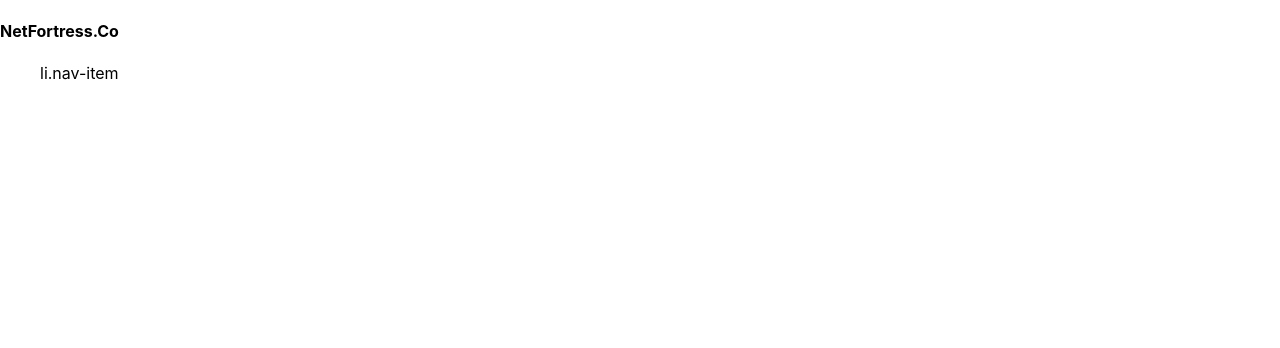
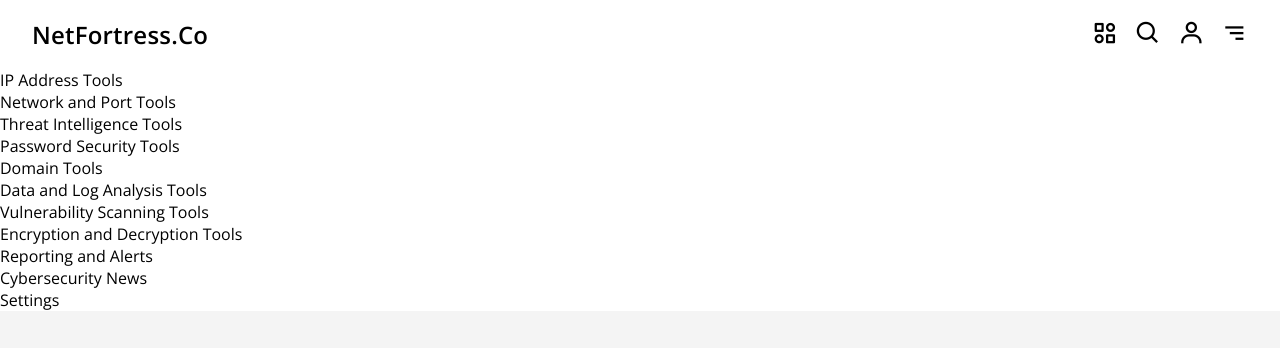
Before and after one commit to Sandeepkumar136/NetFortress, a React (Create React App) app: page / in a window 1280 px wide. Shown: the top 348 px of the page. Built offline with nearby package versions, Linux system fonts and the light colour scheme; the HTML template or start-up script is replaced by a standard one.

Commit message:
enhance Navbar with scroll effect and add sidebar; update styles for layout consistency

```diff
--- a/src/App.js
+++ b/src/App.js
@@ -6,6 +6,9 @@
   return (
     <div>
       <Navbar/>
+      <div className="content">
+
+      </div>
     </div>
   )
 }
--- a/src/Components/Contents/Navbar.js
+++ b/src/Components/Contents/Navbar.js
@@ -1,18 +1,67 @@
-import React from 'react'
+import React, { useState, useEffect } from "react";
 
 const Navbar = () => {
+  // States
+  const [scrolled,setScrolled]=useState(false);
+
+  const handleScroll=() => {
+    const offset=window.scrollY;
+    if(offset > 200 ){
+      setScrolled(true);
+    }
+    else{
+      setScrolled(false);
+    }
+  }
+  useEffect(() => {
+    window.addEventListener('scroll',handleScroll)
+  })
+
+  let x=['navbar'];
+  if(scrolled){
+    x.push('scrolled');
+  }
+
   return (
-    <div>
-      <nav className="nav">
-        <h4 className="logo">
-            NetFortress.Co
-        </h4>
-        <ul className="nav-list">
-            li.nav-item
+    <>
+    <header>
+      <nav className={x.join(" ")}>
+        <div className="nav-inner">
+          <h4 className="logo">NetFortress.Co</h4>
+          <ul className="nav-list">
+            <li className="nav-item">
+              <i className="bx bx-category-alt" aria-label="Categories"></i>
+            </li>
+            <li className="nav-item">
+              <i className="bx bx-search" aria-label="Search"></i>
+            </li>
+            <li className="nav-item">
+              <i className="bx bx-user" aria-label="User"></i>
+            </li>
+            <li className="nav-item">
+              <i className="bx bx-menu-alt-right" aria-label="Menu"></i>
+            </li>
+          </ul>
+        </div>
+      </nav>
+    </header>
+      <aside className="sidebar">
+        <ul className="sidebar-list">
+          <li className="sidebar-item">IP Address Tools</li>
+          <li className="sidebar-item">Network and Port Tools</li>
+          <li className="sidebar-item">Threat Intelligence Tools</li>
+          <li className="sidebar-item">Password Security Tools</li>
+          <li className="sidebar-item">Domain Tools</li>
+          <li className="sidebar-item">Data and Log Analysis Tools</li>
+          <li className="sidebar-item">Vulnerability Scanning Tools</li>
+          <li className="sidebar-item">Encryption and Decryption Tools</li>
+          <li className="sidebar-item">Reporting and Alerts</li>
+          <li className="sidebar-item">Cybersecurity News</li>
+          <li className="sidebar-item">Settings</li>
         </ul>
-      </nav>
-    </div>
-  )
-}
+      </aside>
+      </>
+  );
+};
 
 export default Navbar;
--- a/src/Components/UI/Style.css
+++ b/src/Components/UI/Style.css
@@ -1 +1,59 @@
-@import url("https://fonts.googleapis.com/css2?family=Open+Sans:ital,wght@0,300..800;1,300..800&family=Poppins:ital,wght@0,100;0,200;0,300;0,400;0,500;0,600;0,700;0,800;0,900;1,100;1,200;1,300;1,400;1,500;1,600;1,700;1,800;1,900&display=swap");/*# sourceMappingURL=Style.css.map */
+@import url("https://fonts.googleapis.com/css2?family=Open+Sans:wght@300..800&display=swap");
+* {
+  padding: 0;
+  margin: 0;
+  box-sizing: border-box;
+  font-family: "Open Sans", serif;
+}
+
+body, html {
+  height: 100%;
+  overflow: visible;
+}
+
+.nav {
+  width: 100%;
+  background: rgba(255, 252, 252, 0.22);
+  box-shadow: 0 4px 30px rgba(0, 0, 0, 0.1);
+  backdrop-filter: blur(4.7px);
+  -webkit-backdrop-filter: blur(4.7px);
+  transition: all 0.3s ease-in-out;
+}
+
+.nav.scrolled {
+  position: sticky;
+  top: 0;
+  z-index: 1000;
+}
+
+.nav-inner {
+  display: flex;
+  justify-content: space-between;
+  align-items: center;
+  padding: 1rem 2rem;
+}
+
+.logo {
+  font-size: 1.5rem;
+  font-weight: 600;
+  letter-spacing: 0.2px;
+}
+
+.nav-list {
+  display: flex;
+  justify-content: end;
+  align-items: center;
+  gap: 1rem;
+  list-style-type: none;
+}
+
+.nav-item {
+  font-size: 1.7rem;
+  cursor: pointer;
+}
+
+.content {
+  width: 100%;
+  height: 200vh;
+  background: #f4f4f4;
+}/*# sourceMappingURL=Style.css.map */
--- a/src/Components/UI/Style.scss
+++ b/src/Components/UI/Style.scss
@@ -1 +1,59 @@
-@import url('https://fonts.googleapis.com/css2?family=Open+Sans:ital,wght@0,300..800;1,300..800&family=Poppins:ital,wght@0,100;0,200;0,300;0,400;0,500;0,600;0,700;0,800;0,900;1,100;1,200;1,300;1,400;1,500;1,600;1,700;1,800;1,900&display=swap');
+@import url("https://fonts.googleapis.com/css2?family=Open+Sans:wght@300..800&display=swap");
+* {
+  padding: 0;
+  margin: 0;
+  box-sizing: border-box;
+  font-family: "Open Sans", serif;
+}
+
+body, html {
+  height: 100%;
+  overflow: visible;
+}
+
+.nav {
+  width: 100%;
+  background: rgba(255, 252, 252, 0.22);
+  box-shadow: 0 4px 30px rgba(0, 0, 0, 0.1);
+  backdrop-filter: blur(4.7px);
+  -webkit-backdrop-filter: blur(4.7px);
+  transition: all 0.3s ease-in-out;
+}
+
+.nav.scrolled {
+  position: sticky;
+  top: 0;
+  z-index: 1000;
+}
+
+.nav-inner {
+  display: flex;
+  justify-content: space-between;
+  align-items: center;
+  padding: 1rem 2rem;
+}
+
+.logo {
+  font-size: 1.5rem;
+  font-weight: 600;
+  letter-spacing: 0.2px;
+}
+
+.nav-list {
+  display: flex;
+  justify-content: end;
+  align-items: center;
+  gap: 1rem;
+  list-style-type: none;
+}
+
+.nav-item {
+  font-size: 1.7rem;
+  cursor: pointer;
+}
+
+.content {
+  width: 100%;
+  height: 200vh;
+  background: #f4f4f4;
+}
```
Also changed, not shown: 1 other file (tests, documents, lock files or other folders).
